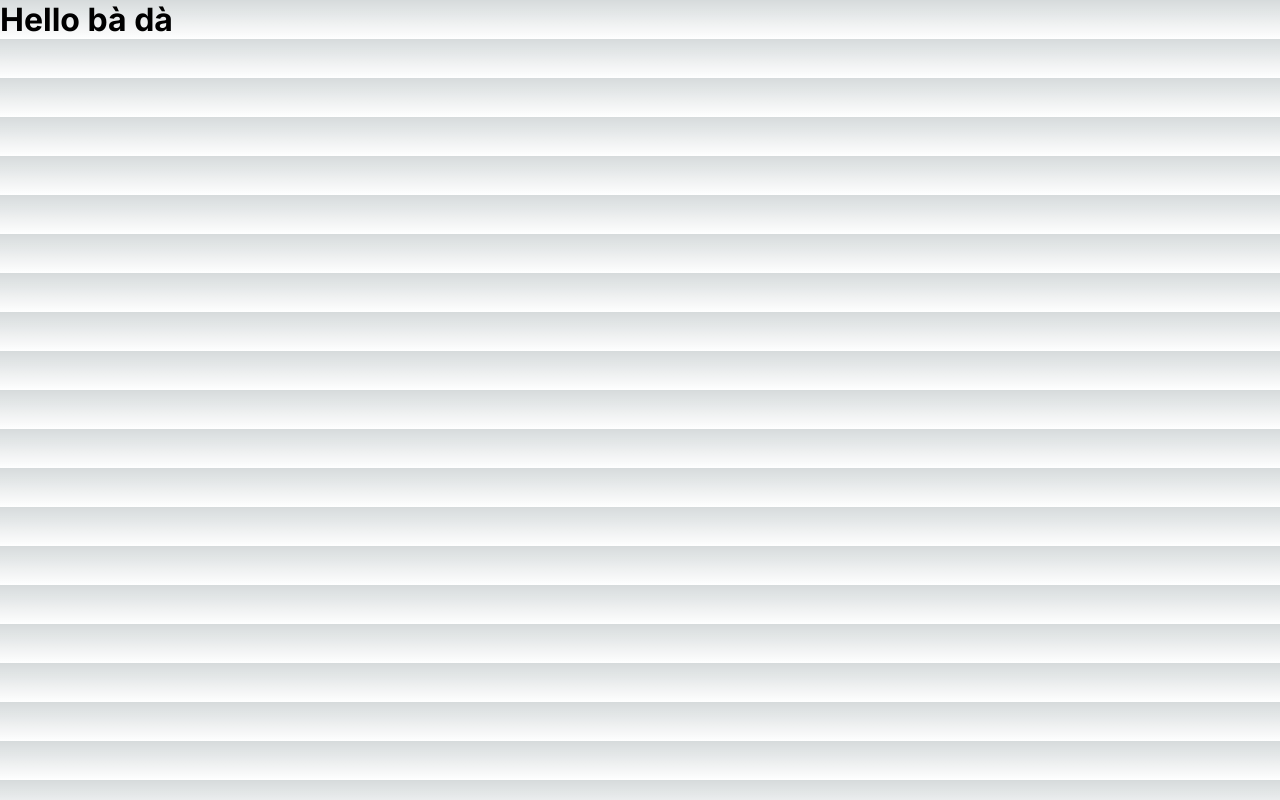
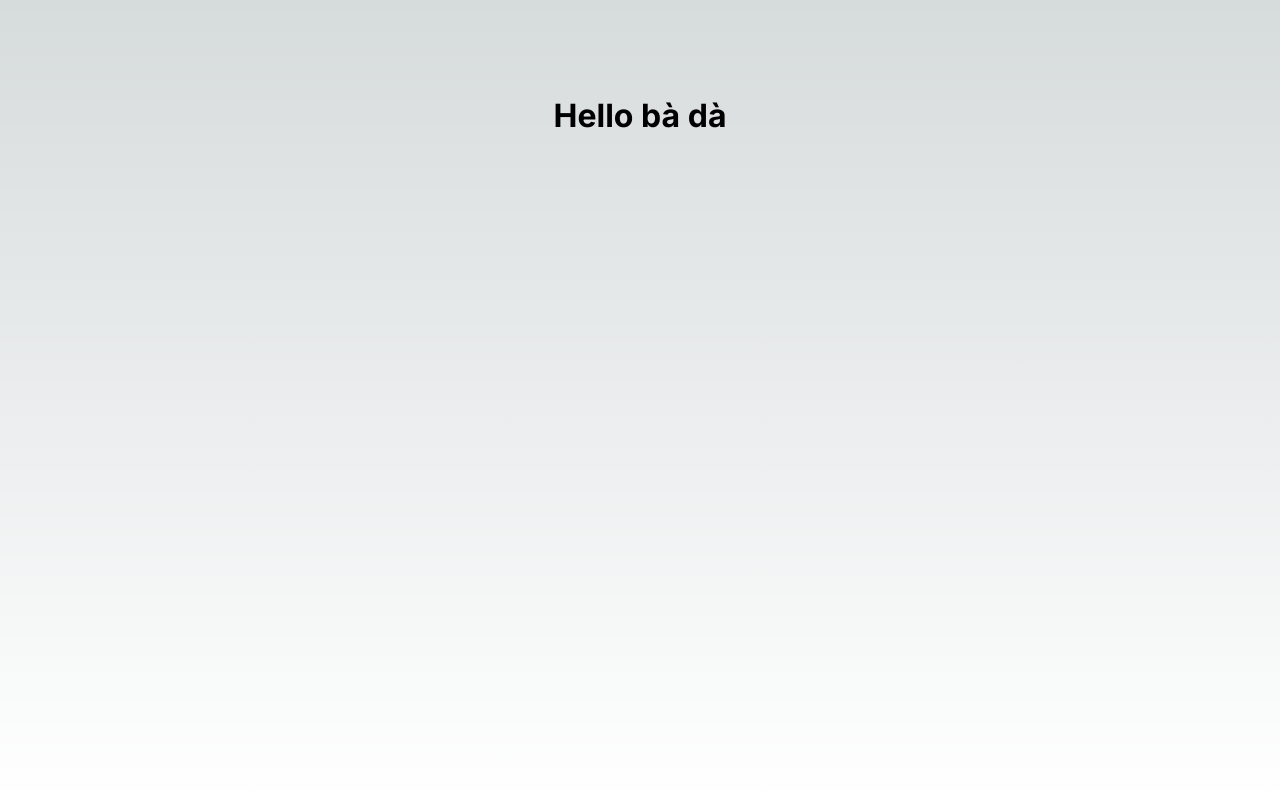
Before and after one commit to DuyNguyenOnTheMic/my_next_mui_app, a Next.js app: page /dashboard in a window 1280 px wide. Built offline with nearby package versions, Linux system fonts and the light colour scheme.

Commit message:
Update add main tag to layout page

```diff
--- a/src/app/layout.tsx
+++ b/src/app/layout.tsx
@@ -12,7 +12,9 @@ export const metadata: Metadata = {
 export default function RootLayout({ children }: { children: React.ReactNode }) {
   return (
     <html lang='en'>
-      <body className={inter.className}>{children}</body>
+      <body className={inter.className}>
+        <main>{children}</main>
+      </body>
     </html>
   )
 }
--- a/src/app/page.tsx
+++ b/src/app/page.tsx
@@ -1,9 +1,10 @@
 import Image from 'next/image'
+import { Fragment } from 'react'
 import styles from '../styles/page.module.css'
 
 export default function Home() {
   return (
-    <main className={styles.main}>
+    <Fragment>
       <div className={styles.description}>
         <p>
           Get started by editing&nbsp;
@@ -74,6 +75,6 @@ export default function Home() {
           <p>Instantly deploy your Next.js site to a shareable URL with Vercel.</p>
         </a>
       </div>
-    </main>
+    </Fragment>
   )
 }
--- a/src/styles/globals.css
+++ b/src/styles/globals.css
@@ -65,6 +65,15 @@ body {
   background: linear-gradient(to bottom, transparent, rgb(var(--background-end-rgb))) rgb(var(--background-start-rgb));
 }
 
+main {
+  display: flex;
+  flex-direction: column;
+  justify-content: space-between;
+  align-items: center;
+  padding: 6rem;
+  min-height: 100vh;
+}
+
 a {
   color: inherit;
   text-decoration: none;
```
Also changed, not shown: src/styles/page.module.css (+0 -9 lines).
